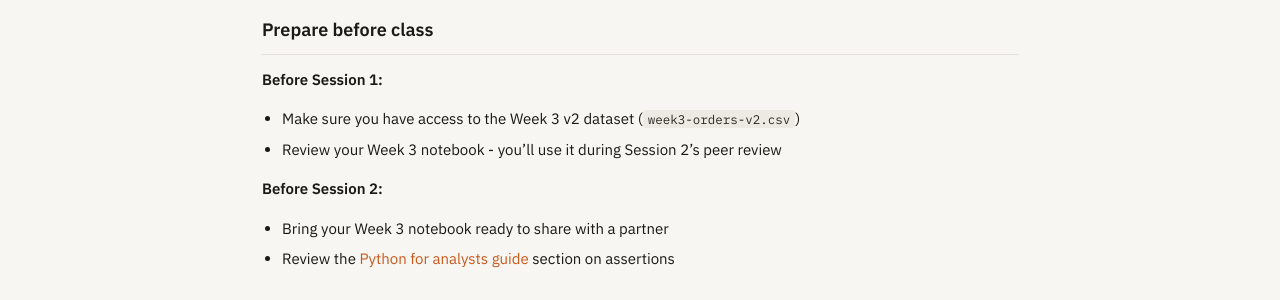
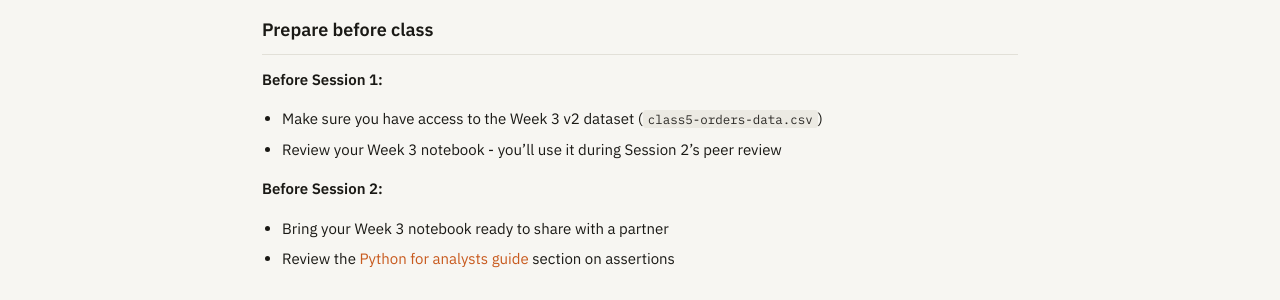
Before and after one commit to steflangehennig/info4340, a Jekyll site: the page built from schedule/week-4.md, in a window 1280 px wide and 900 px high, scrolled down 894 px. Shown: the part 149-449 px from the top of the window. Built offline with Jekyll 4.4.1, drawn with Linux system fonts in a browser that asks for light colours.

Commit message:
update wk4 materials

```diff
--- a/schedule/week-4.md
+++ b/schedule/week-4.md
@@ -54,7 +54,7 @@ By the end of this week, you should be able to:
 
 **Before Session 1:**
 
-- Make sure you have access to the Week 3 v2 dataset (`week3-orders-v2.csv`)
+- Make sure you have access to the Week 3 v2 dataset (`class5-orders-data.csv`)
 - Review your Week 3 notebook - you'll use it during Session 2's peer review
 
 **Before Session 2:**
```
